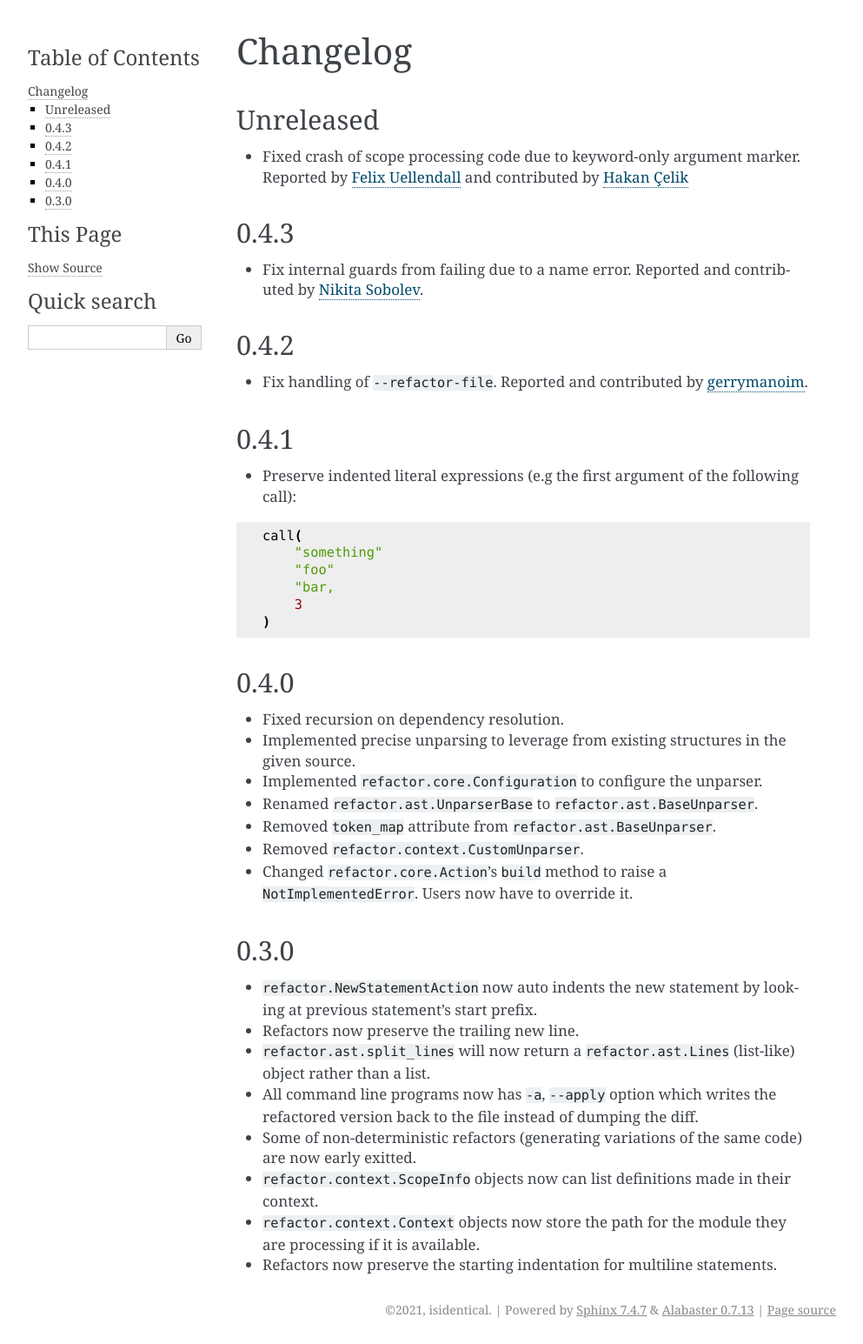
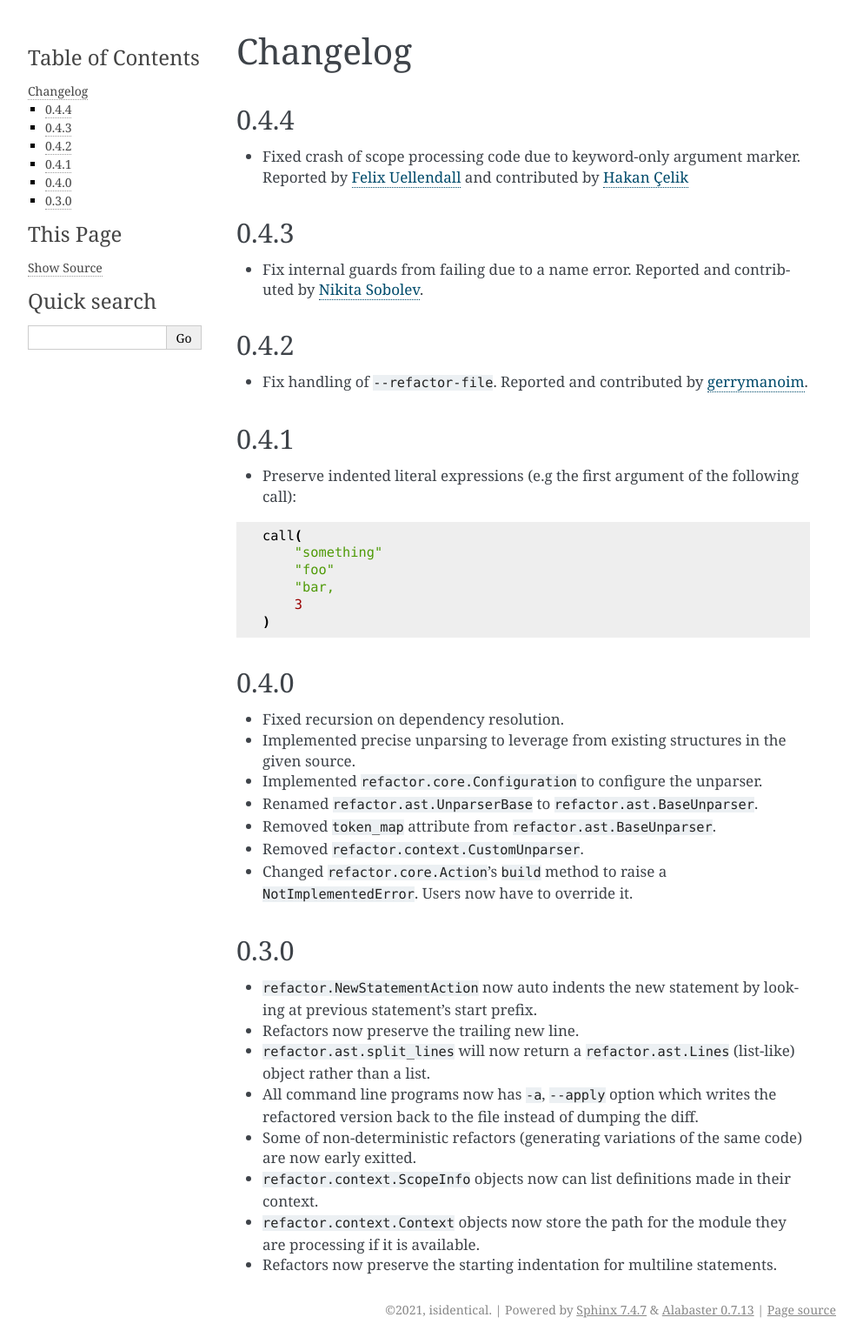
Before and after one commit to isidentical/refactor, a Sphinx documentation site: the page built from docs/source/changelog.md, in a window 1280 px wide. Shown: the whole page at 87% size, without its empty margins (148-1141 px from the left). Built offline with Sphinx 7.4.7, drawn with Linux system fonts in a browser that asks for light colours.

Commit message:
Release 0.4.4

```diff
--- a/docs/source/changelog.md
+++ b/docs/source/changelog.md
@@ -1,6 +1,6 @@
 # Changelog
 
-## Unreleased
+## 0.4.4
 
 - Fixed crash of scope processing code due to keyword-only argument marker. Reported by [Felix Uellendall](https://github.com/feluelle) and contributed by [Hakan Çelik](https://github.com/hakancelikdev)
 
--- a/setup.cfg
+++ b/setup.cfg
@@ -1,6 +1,6 @@
 [metadata]
 name = refactor
-version = 0.4.3
+version = 0.4.4
 description = AST-based fragmental source code refactoring toolkit
 long_description = file: README.md
 long_description_content_type = text/markdown
```
